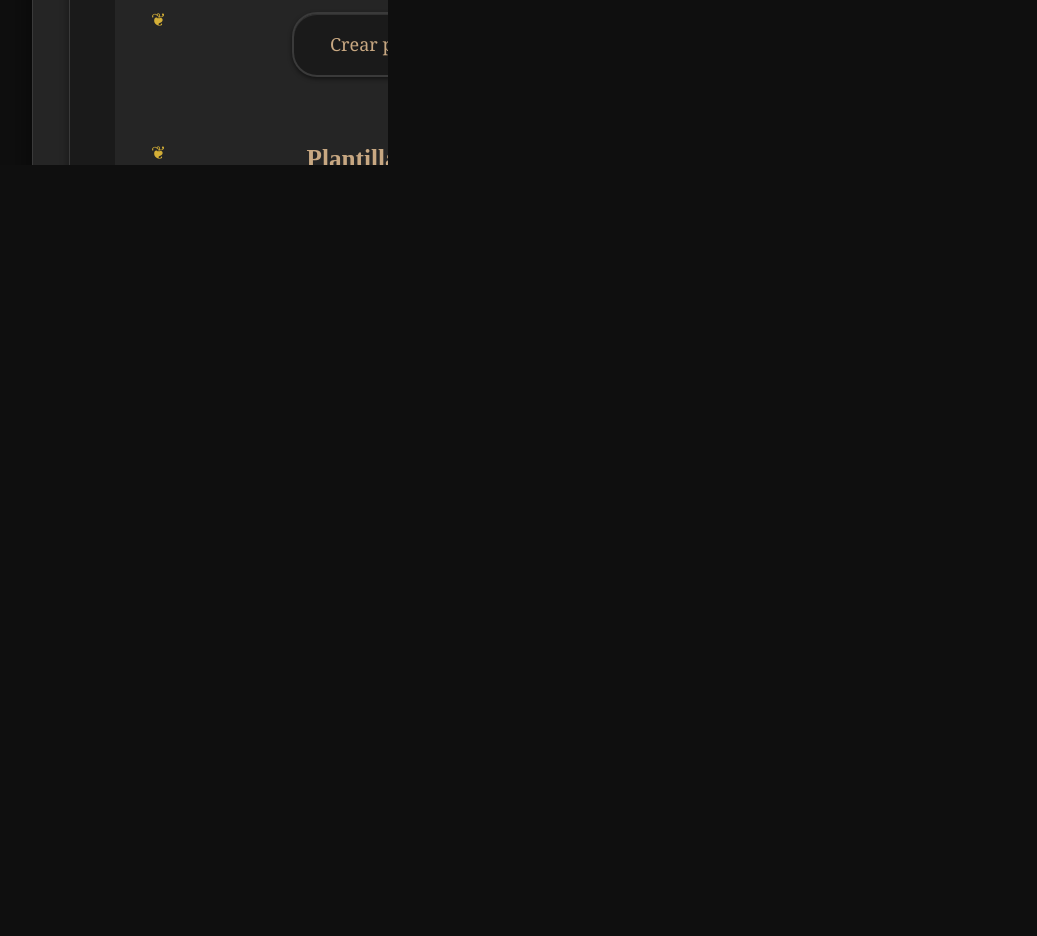
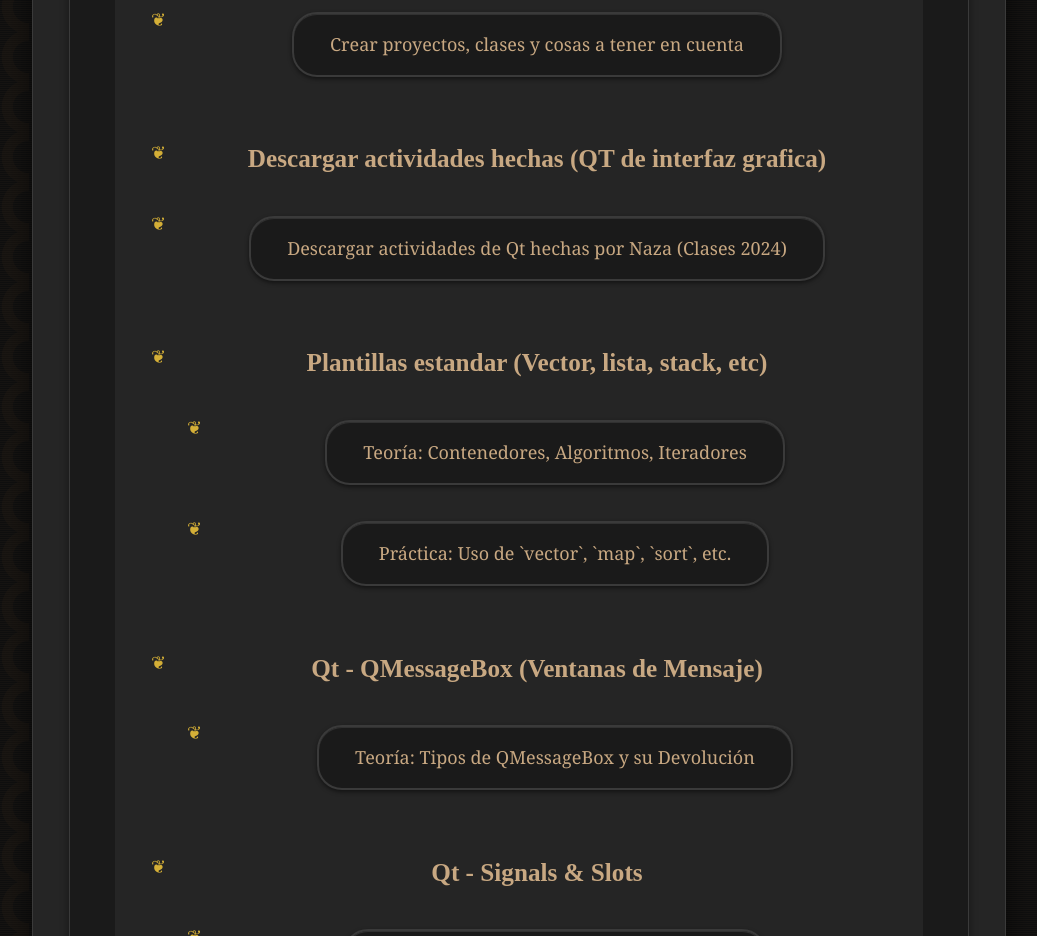
Before and after one commit to NazaMans/Programacion-II-Pagina, a plain HTML site: page index.html in a window 1280 px wide. Shown: the part 1868-2804 px from the top of the page, without its empty margins (121-1158 px from the left). Drawn offline with Linux system fonts and the light colour scheme.

Commit message:
Subo Archivo

```diff
--- a/index.html
+++ b/index.html
@@ -44,6 +44,14 @@
               <li>
                 <a href="modulo-videos/qt-funciones.html"
                 >Crear proyectos, clases y cosas a tener en cuenta</a>
+              </li>
+            </li>
+
+            <li>
+              <h3>Descargar actividades hechas (QT de interfaz grafica)</h3>
+              <li>
+                <a href="/archivos/ClasesProgramacion.rar" download="Actividades Hechas Naza.rar"
+                >Descargar actividades de Qt hechas por Naza (Clases 2024)</a>
               </li>
             </li>
           <!-- De aqui -->
```
Also changed, not shown: 1 other file.
